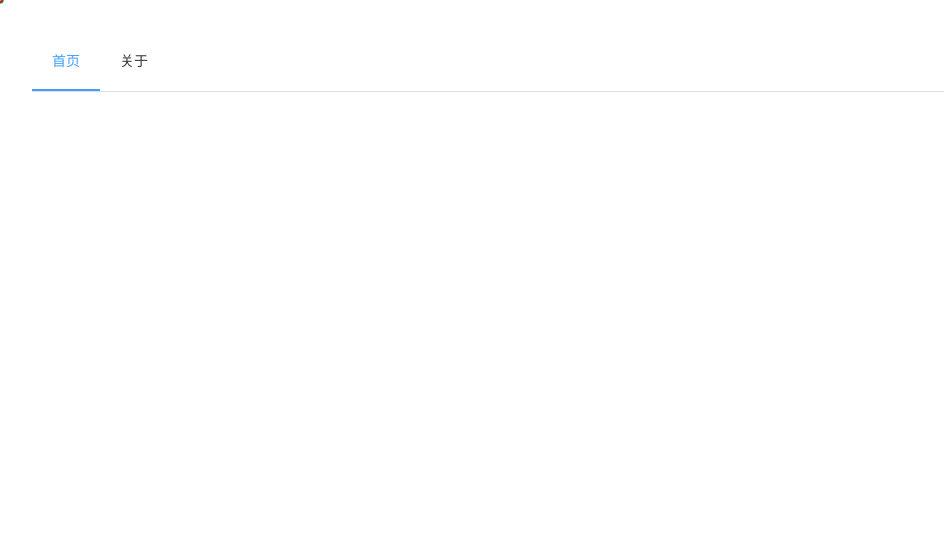
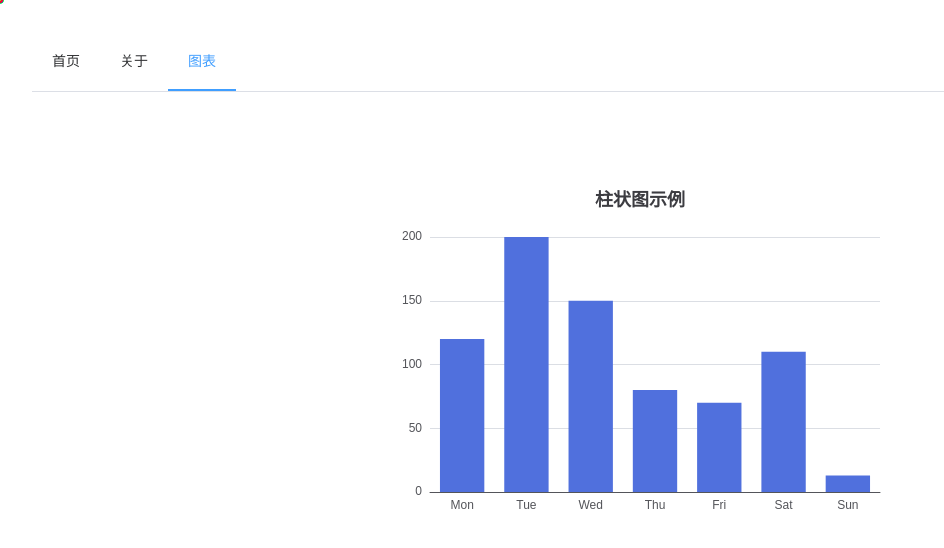
Before and after one commit to xunina/vue3-project-web, a Vue app: page /echarts in a window 1280 px wide. Before the commit this address had no page. Shown: the top 548 px of the page, without its empty margins (0-944 px from the left). Built offline with nearby package versions, Linux system fonts and the light colour scheme; the HTML template or start-up script is replaced by a standard one.

Commit message:
import echarts and add bar demo

```diff
--- a/components.d.ts
+++ b/components.d.ts
@@ -12,6 +12,7 @@ export {}
 declare module 'vue' {
   export interface GlobalComponents {
     BaGuaXian: typeof import('./src/components/BaGuaXian.vue')['default']
+    Bar: typeof import('./src/components/echarts/Bar.vue')['default']
     ElCard: typeof import('element-plus/es')['ElCard']
     ElMenu: typeof import('element-plus/es')['ElMenu']
     ElMenuItem: typeof import('element-plus/es')['ElMenuItem']
--- a/package.json
+++ b/package.json
@@ -15,6 +15,7 @@
     "format": "prettier --write --experimental-cli src/"
   },
   "dependencies": {
+    "echarts": "^6.1.0",
     "element-plus": "^2.14.1",
     "pinia": "^3.0.4",
     "vue": "^3.5.32",
--- /dev/null
+++ b/src/components/echarts/Bar.vue
@@ -0,0 +1,56 @@
+<template>
+  <div class="echarts-container">
+    <div ref="chartRef" id="barChart" style="width: 600px; height: 400px"></div>
+  </div>
+</template>
+
+<script setup lang="ts">
+import { ref, onMounted } from 'vue'
+
+// // 引入 echarts 核心模块，核心模块提供了 echarts 使用必须要的接口。
+import * as echarts from 'echarts/core'
+
+const chartRef = ref<HTMLElement | null>(null)
+
+onMounted(() => {
+  initBarChart()
+})
+
+function initBarChart() {
+  // 接下来的使用就跟之前一样，初始化图表，设置配置项
+  const myChart = echarts.init(chartRef.value)
+  myChart.setOption({
+    title: {
+      text: '柱状图示例',
+    },
+    xAxis: {
+      type: 'category',
+      data: ['Mon', 'Tue', 'Wed', 'Thu', 'Fri', 'Sat', 'Sun'],
+    },
+    yAxis: {
+      type: 'value',
+    },
+    series: [
+      {
+        data: [120, 200, 150, 80, 70, 110, 13],
+        type: 'bar',
+      },
+    ],
+  })
+}
+</script>
+
+<style scoped>
+.echarts-container {
+  display: flex;
+  flex-direction: column;
+  align-items: center;
+  margin-top: 20px;
+  padding: 20px;
+}
+
+h2 {
+  color: #333;
+  margin-bottom: 20px;
+}
+</style>
--- a/src/main.ts
+++ b/src/main.ts
@@ -6,6 +6,35 @@ import { createPinia } from 'pinia'
 import App from './App.vue'
 import router from './router'
 
+// 引入 echarts 核心模块，核心模块提供了 echarts 使用必须要的接口。
+import * as echarts from 'echarts/core'
+// 引入柱状图图表，图表后缀都为 Chart
+import { BarChart } from 'echarts/charts'
+// 引入标题，提示框，直角坐标系，数据集，内置数据转换器组件，组件后缀都为 Component
+import {
+  TitleComponent,
+  TooltipComponent,
+  GridComponent,
+  DatasetComponent,
+  TransformComponent,
+} from 'echarts/components'
+// 标签自动布局、全局过渡动画等特性
+import { LabelLayout, UniversalTransition } from 'echarts/features'
+// 引入 Canvas 渲染器，注意引入 CanvasRenderer 或者 SVGRenderer 是必须的一步
+import { CanvasRenderer } from 'echarts/renderers'
+// 注册必须的组件
+echarts.use([
+  TitleComponent,
+  TooltipComponent,
+  GridComponent,
+  DatasetComponent,
+  TransformComponent,
+  BarChart,
+  LabelLayout,
+  UniversalTransition,
+  CanvasRenderer,
+])
+
 const app = createApp(App)
 
 app.use(createPinia())
--- a/src/router/index.ts
+++ b/src/router/index.ts
@@ -24,6 +24,16 @@ const router = createRouter({
         order: 2
       }
     },
+    {
+      path: '/echarts',
+      name: 'echarts',
+      component: () => import('../views/EchartsView.vue'),
+      meta: {
+        showInMenu: true,
+        title: '图表',
+        order: 3
+      }
+    },
   ],
 })
 
--- /dev/null
+++ b/src/views/EchartsView.vue
@@ -0,0 +1,19 @@
+<template>
+  <div class="echarts-container">
+    <Bar></Bar>
+  </div>
+</template>
+
+<script setup lang="ts">
+import Bar from '@/components/echarts/Bar.vue'
+</script>
+
+<style scoped>
+.echarts-container {
+  display: flex;
+  flex-direction: column;
+  align-items: center;
+  margin-top: 20px;
+  padding: 20px;
+}
+</style>
```
Also changed, not shown: 1 other file (tests, documents, lock files or other folders).
